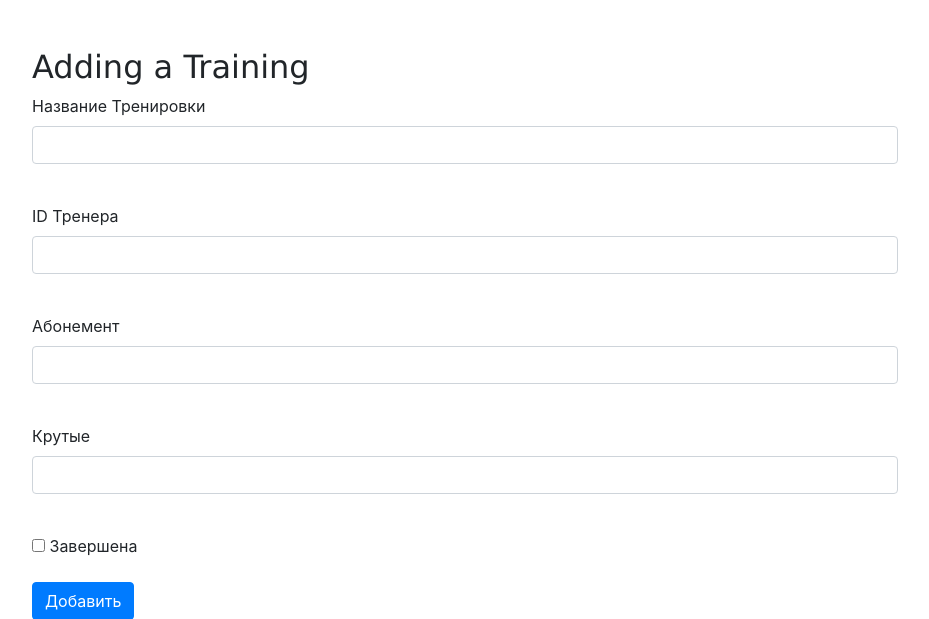
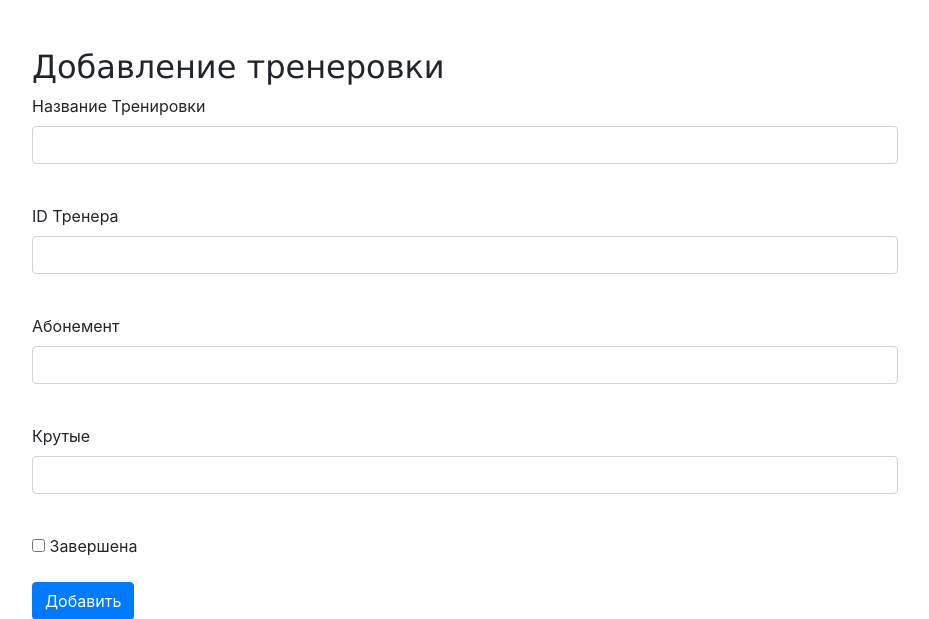
Before and after one commit to gospodinyuriy3/project_gigaEgorPetrov, a Flask app: page /addtrain in a window 1280 px wide. Shown: the part 82-701 px from the top of the page, without its empty margins (175-1104 px from the left). Run offline with Flask 3, Linux system fonts and the light colour scheme; a user stored in the database is signed in; some libraries are stand-ins or nearby versions.

Commit message:
Готовый проект УРААААА + Глитч (Андреев)

```diff
--- a/main.py
+++ b/server.py
@@ -142,7 +142,7 @@ def top():
 
 def main():
     db_session.global_init("db/gigachads.db")
-    app.run(host='127.0.0.1', port=8080)
+    app.run(host='0.0.0.0', port=5000)
 
 
 main()
--- a/templates/training.html
+++ b/templates/training.html
@@ -2,7 +2,7 @@
 
 {% block content %}
 
-<h1>Adding a Training</h1>
+<h1>Добавление тренеровки</h1>
 <form action="" method="post">
   {{ form.hidden_tag() }}
   <p>
```
Also changed, not shown: requirements.txt (added, +57 -0 lines), 2 other files.
